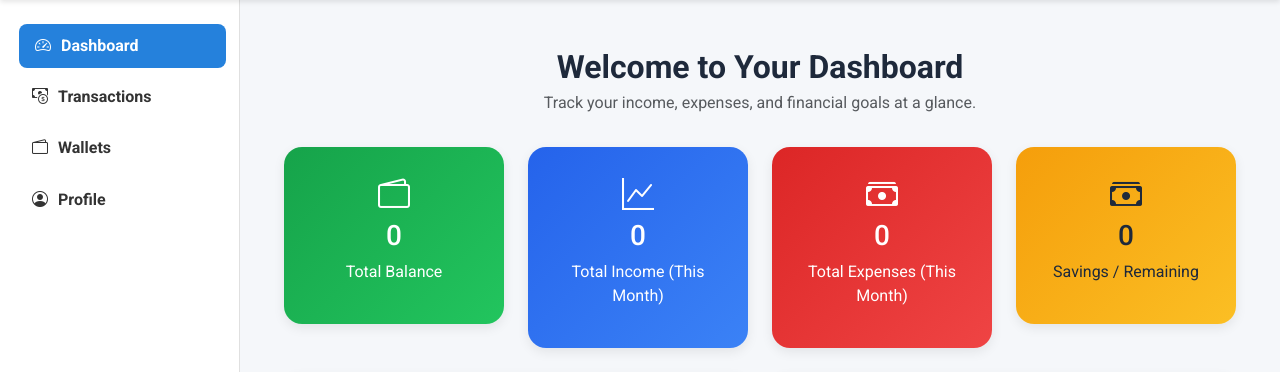
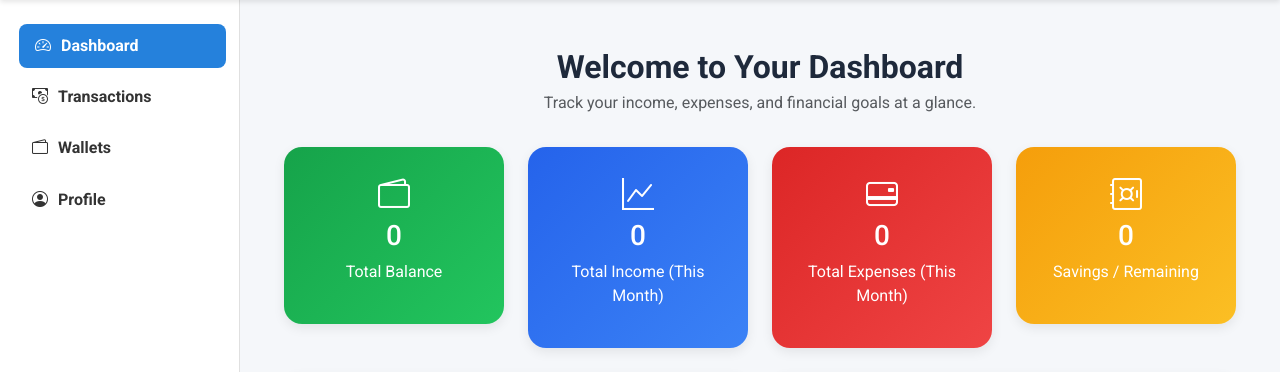
Before and after one commit to Ahmedarain111/ExpenseTracker, a Django app: page /expenses/dashboard/ in a window 1280 px wide. Shown: the part 62-434 px from the top of the page. Run offline with Django 5.2, Linux system fonts and the light colour scheme; the visitor is signed in with stand-in values (Sample User, id 1); data that the repository does not hold is empty; some libraries are stand-ins or nearby versions.

Commit message:
UI change to dashboard

```diff
--- a/expenses/templates/expenses/dashboard.html
+++ b/expenses/templates/expenses/dashboard.html
@@ -109,14 +109,14 @@
         </div>
         <div class="col-md-3 col-sm-6">
             <div class="summary-card bg-gradient-danger">
-                <i class="bi bi-cash-stack"></i>
+                <i class="bi bi-credit-card-2-back"></i>
                 <h3>{{ total_expenses }}</h3>
                 <p>Total Expenses (This Month)</p>
             </div>
         </div>
         <div class="col-md-3 col-sm-6">
-            <div class="summary-card bg-gradient-warning">
-                <i class="bi bi-cash-stack"></i>
+            <div class="summary-card bg-gradient-warning text-white">
+                <i class="bi bi-safe"></i>
                 <h3>{{ savings }}</h3>
                 <p>Savings / Remaining</p>
             </div>
@@ -157,7 +157,7 @@
                     {% for tx in recent_transactions %}
                     <tr>
                         <td>{{ tx.date }}</td>
-                        <td>{{ tx.category }}</td>
+                        <td>{{ tx.category.name }}</td>
                         <td>{{ tx.description }}</td>
                         <td><strong>{{ tx.amount }}</strong></td>
                         <td>
```
